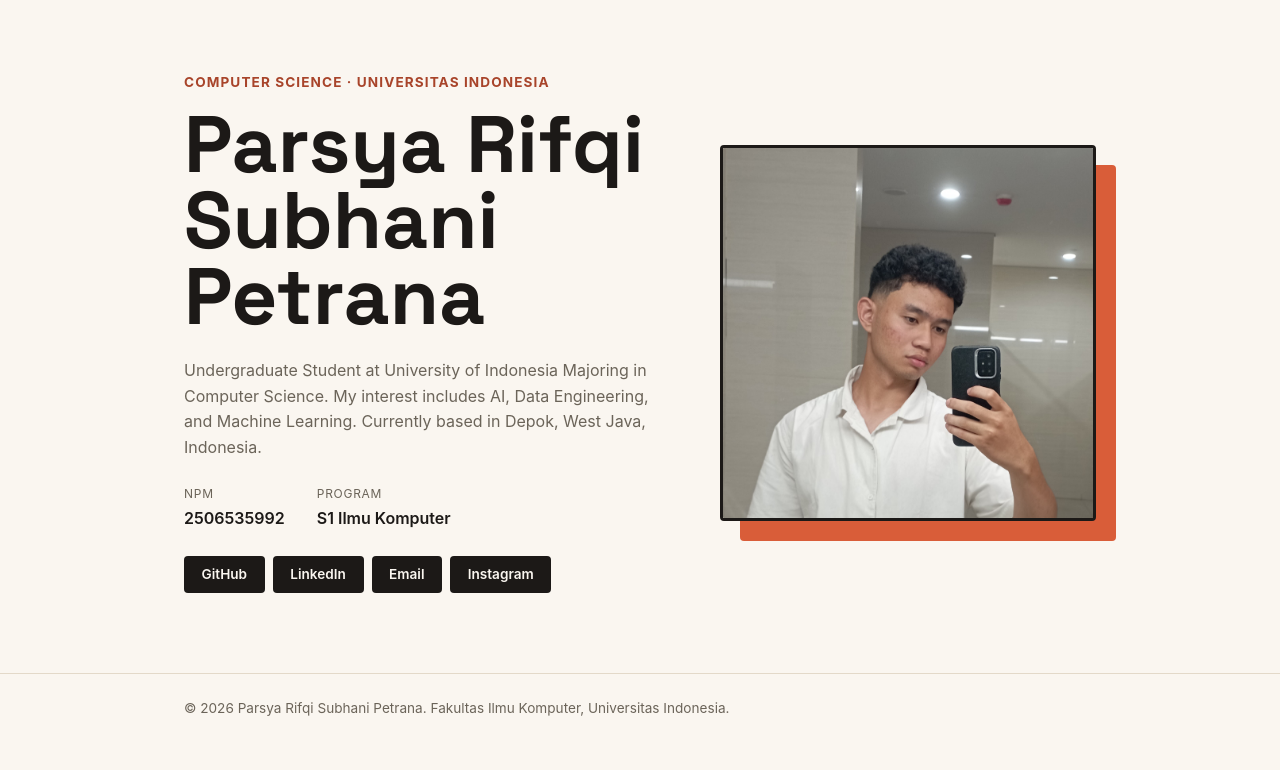
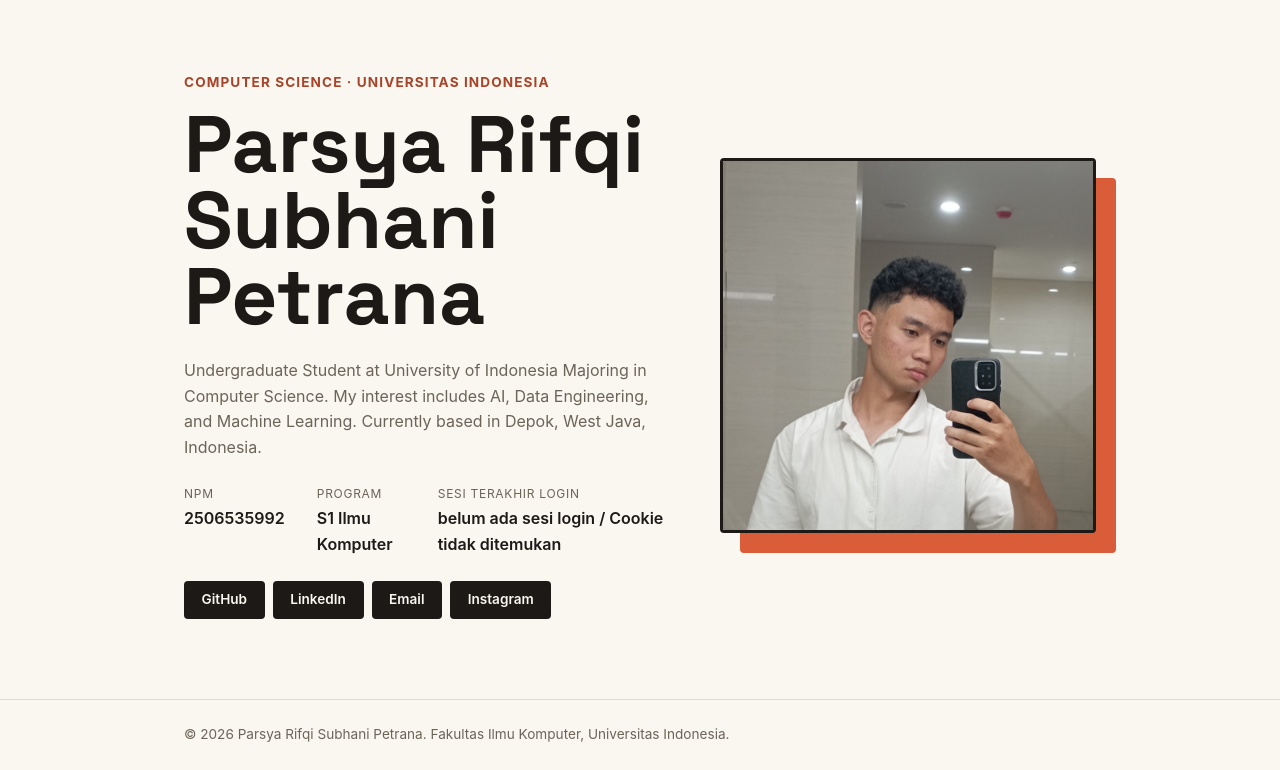
Before and after one commit to parsyarifqi/myportofolio, a Django app: page / in a window 1280 px wide. Shown: the part 74-844 px from the top of the page. Before the commit the page ends 790 px from the top, so only its background shows below. Run offline with Django 5.2, Linux system fonts and the light colour scheme.

Commit message:
feat: menampilkan informasi last login pada halaman utama menggunakan cookies

```diff
--- a/main/views.py
+++ b/main/views.py
@@ -13,16 +13,19 @@ from django.contrib import messages
 from django.contrib.auth import login, logout
 from django.contrib.auth.forms import AuthenticationForm, UserCreationForm
 from django.shortcuts import redirect, render
+import datetime
 
 # Create your views here.
 
 def show_main(request):
+    last_login = request.COOKIES.get('lasat_login', 'belum ada sesi login / Cookie tidak ditemukan')
     context = {
         "name": "Parsya Rifqi Subhani Petrana",
         "npm": "2506535992",
         "study_program": "S1 Ilmu Komputer",
         "bio": ("Undergraduate Student at University of Indonesia Majoring in Computer Science. My interest includes AI, Data Engineering, and Machine Learning. Currently based in Depok, West Java, Indonesia."
-        )
+        ),
+        "last_login": last_login,
     }
 
     return render(request, "index.html", context)
@@ -38,6 +41,10 @@ def show_main(request):
 - show_main mengirim data profil ke index.html, dan show_experience mengirimkan data experience ke experience.html.
 
 - setiap view memiliki context sendiri, Nilai name pada show_experience dipakai oleh judul, header, dan footer halaman experience.
+
+- request.COOKIES.get('last_login', ...) membaca nilai dari cookie bernama last_login. Kita menggunakan method .get() dengan nilai default agar aplikasi tidak melempar error (KeyError) jika pengunjung membuka halaman utama sebelum login atau jika cookie belum tersedia
+
+- Nilai string tanggal tersebut kita masukkan ke dalam dictionary context dengan kunci "last_login".
 """
 
 def create_project(request):
@@ -289,12 +296,13 @@ Form autentikasi sudah tersedia, jadi main/forms.py tidak perlu diubah. ProjectF
 """
 
 def login_user(request):
-    form =  AuthenticationForm(request, data= request.POST or None)
+    form =  AuthenticationForm(request, data=request.POST or None)
 
     if request.method == "POST" and form.is_valid():
         login(request, form.get_user())
-        return redirect("main:show_main")
-
+        response = redirect("main:show_main")
+        response.set_cookie('last_login', datetime.datetime.now().strftime('%Y-%m-%d %H:%M:%S'))
+        return response
     context = {
         "name" : "Parsya Rifqi Subhani Petrana",
         "form" : form,
@@ -314,6 +322,12 @@ Penjelasan Kode
 - Fungsi view diberi nama login_user agar tidak menimpa fungsi login yang kita impor.
 
 - Implementasi ini selalu mengarahkan pengguna ke halaman profil setelah login. Parameter next belum diproses.
+
+- Di baris response = redirect("main:show_main"), fungsi redirect() menghasilkan objek HttpResponseRedirect.
+
+- Pada objek response tersebut, kita memanggil method .set_cookie(key, value). Method ini akan menambahkan header HTTP Set-Cookie: last_login=... pada paket respons yang dikirimkan ke browser.
+
+- Format waktu kita seragamkan menggunakan format YYYY-MM-DD HH:MM:SS agar rapi dan mudah dibaca oleh pengguna.
 """
 
 def logout_user(request):
--- a/templates/index.html
+++ b/templates/index.html
@@ -22,6 +22,10 @@
                             <dt>Program</dt>
                             <dd>{{ study_program }}</dd>
                         </div>
+                        <div class="meta-row">
+                            <dt>Sesi Terakhir Login</dt>
+                            <dd>{{ last_login }}</dd>
+                        </div>
                     </dl>
                     <div class="social-links">
                         <a href="https://github.com/parsyarifqi" class="social-link">GitHub</a>
```
